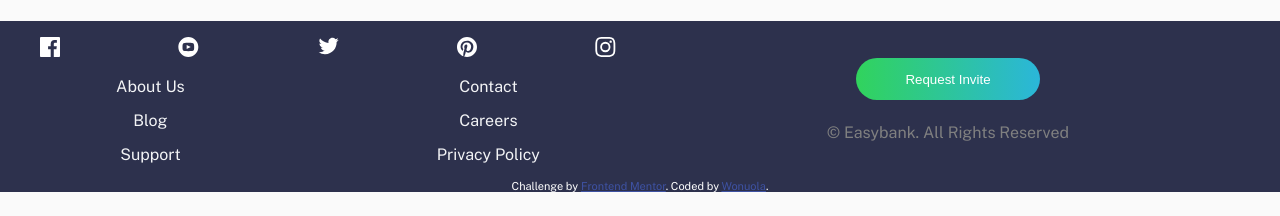
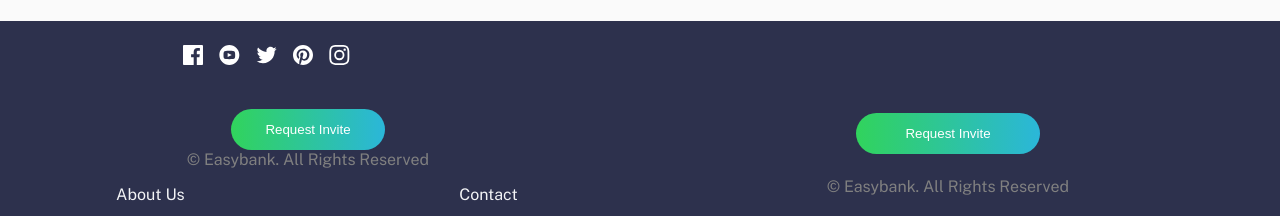
Before and after one commit to wonuola-y/easy-bank-landing-page, a plain HTML site: page index.html in a window 1280 px wide. Shown: the part 1258-1474 px from the top of the page. Before the commit the page ends 1450 px from the top, so only its background shows below. Drawn offline with nearby package versions, Linux system fonts and the light colour scheme.

Commit message:
footer update

```diff
--- a/index.html
+++ b/index.html
@@ -186,10 +186,13 @@
     <li>Careers</li>
     <li>Support</li>
   <li></li>
-  <button>    Request Invite
-  </button>  <br>
-   <i class="copyright"> © Easybank. All Rights Reserved</i>
+
    </ul>
+  <div class="copyright">
+    <button>    Request Invite
+    </button>  <br>
+     <i> © Easybank. All Rights Reserved</i>
+  </div>
 
    <ul class="footer-desktop">
   <li>    About Us
--- a/style.css
+++ b/style.css
@@ -181,17 +181,29 @@ text-align: center;
 flex-direction: column;
 justify-content: center;
 }
-footer > .icons{
+.footer > .icons{
     list-style: none;
     display: flex;
-    width: 90%;
+    flex-direction: row;
+    width: 80%;
+    /* border: 2px solid red; */
     justify-content: center;
- margin: 0 2em;
- margin-top: 1em;
+    align-items: center;
+
 }
-.footer-mobile{
+.icons > li{
+    padding: .5em;
+    text-align: center;
+}
+.copyright > button{
+    width: 25%;
+}
+.footer-mobile > li{
+    margin: 1em 0;
+}
+/* .footer-mobile{
     margin: 0;
-}
+} */
 footer > .footer-mobile > li{
     margin: 1.2em;
 }
@@ -200,6 +212,9 @@ footer > .icons > li{
 }
 li{
     list-style: none;
+}
+.button-footer{
+    display: none;
 }
 
 @media screen and (min-width: 900px) {
```
